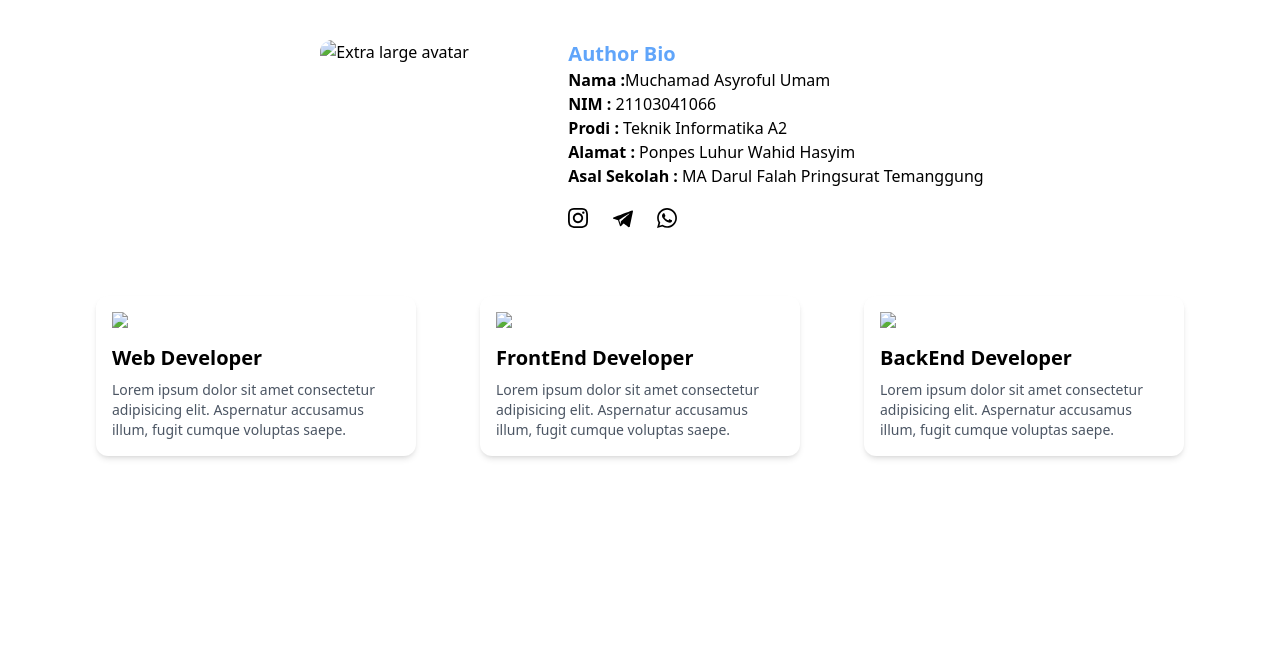
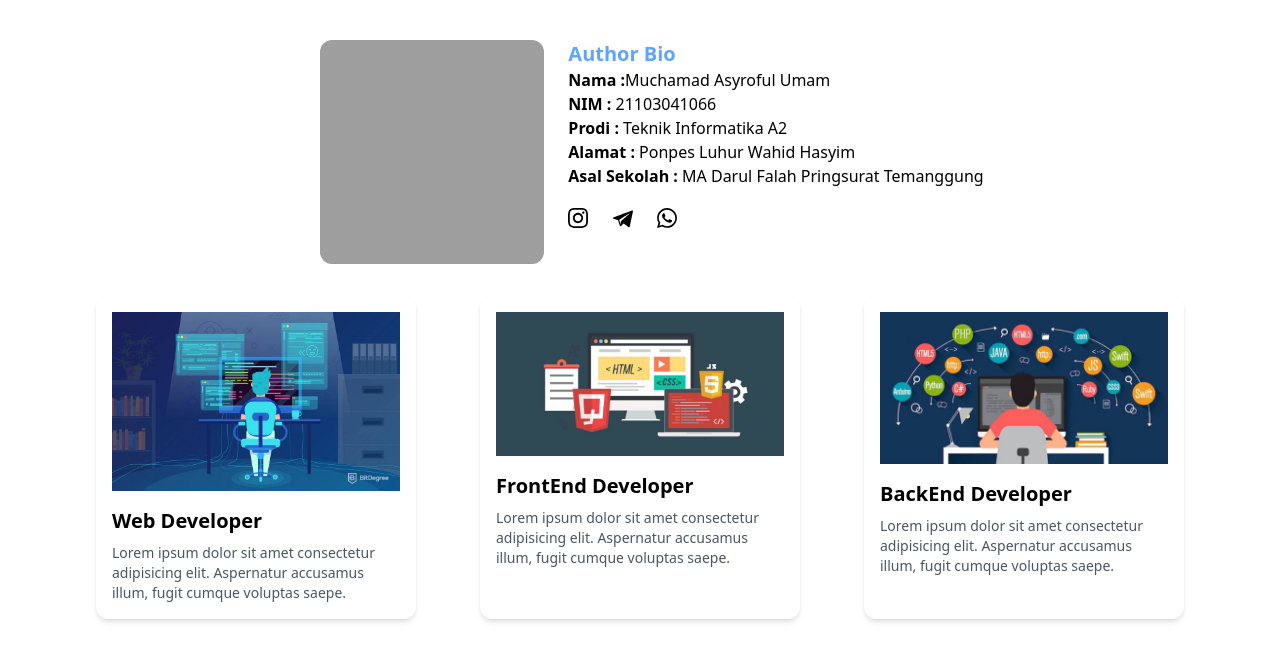
Before and after one commit to Asyrofullu/BelajarTailwind_TugasPertama, a plain HTML site: page Src/index.html in a window 1280 px wide. Drawn offline with nearby package versions, Linux system fonts and the light colour scheme; the site is published under a folder, as on GitHub Pages, so addresses that start at the root find nothing.

Commit message:
Update index.html

```diff
--- a/Src/index.html
+++ b/Src/index.html
@@ -11,7 +11,7 @@
 
 <body>
     <div class="flex justify-center ">
-        <img class="rounded-xl w-56 h-56 ml-6 mr-6 mt-10" src="/Image/profilumam.JPG " alt="Extra large avatar">
+        <img class="rounded-xl w-56 h-56 ml-6 mr-6 mt-10" src="../Image/profilumam.JPG " alt="Extra large avatar">
         <div class="mt-10">
             <h1 class="font-bold text-xl text-blue-400">Author Bio</h1>
             <p><span class="font-bold">Nama :</span>Muchamad Asyroful Umam</p>
@@ -58,7 +58,7 @@
         <img src="" alt="">
         <div class="p-4 m-8 w-80 bg-white shadow-md rounded-xl">
             <picture class="rounded-lg block">
-                <img src="/Image/Foto01.jpg" />
+                <img src="../Image/Foto01.jpg" />
             </picture>
 
             <h1 class="mt-4 mb-2 text-xl font-bold">Web Developer</h1>
@@ -70,7 +70,7 @@
         <img src="" alt="">
         <div class="p-4 m-8 w-80 bg-white shadow-md rounded-xl">
             <picture class="rounded-lg block">
-                <img src="/Image/foto2.jpg" />
+                <img src="../Image/foto2.jpg" />
             </picture>
 
             <h1 class="mt-4 mb-2 text-xl font-bold">FrontEnd Developer</h1>
@@ -82,7 +82,7 @@
         <img src="" alt="">
         <div class="p-4 m-8 w-80 bg-white shadow-md rounded-xl">
             <picture class="rounded-lg block">
-                <img src="/Image/foto3.jpg" />
+                <img src="../Image/foto3.jpg" />
             </picture>
 
             <h1 class="mt-4 mb-2 text-xl font-bold">BackEnd Developer</h1>
```
